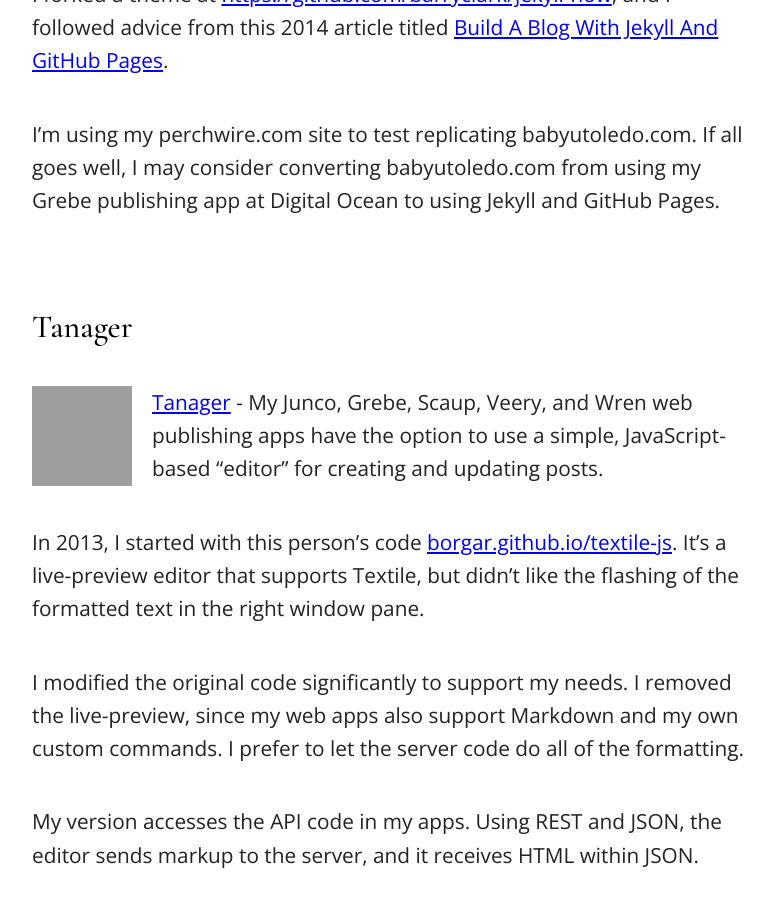
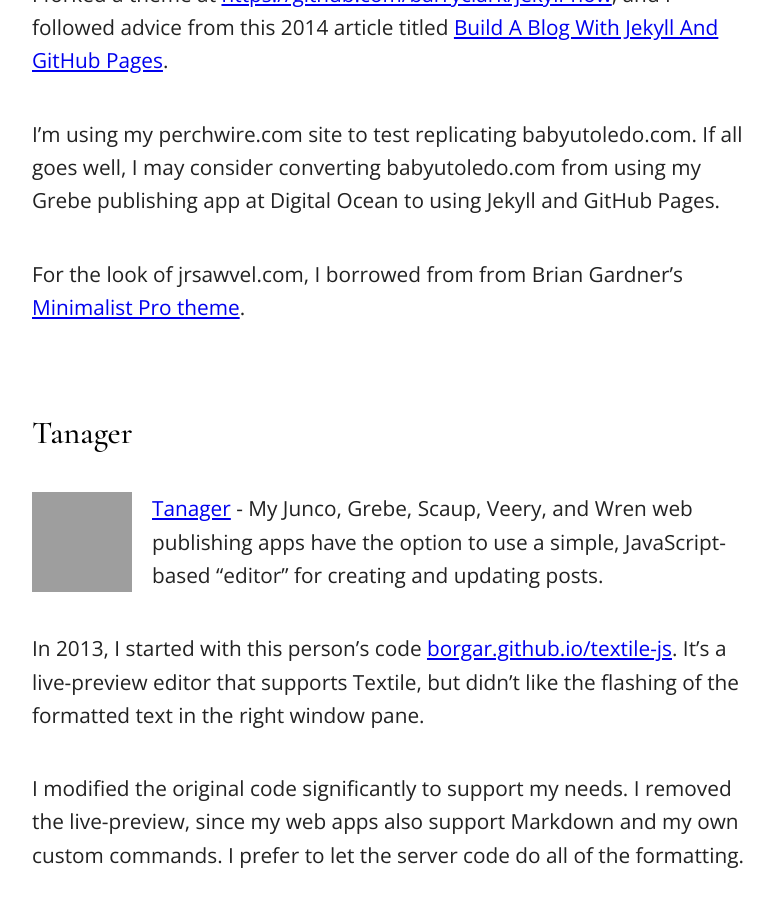
Before and after one commit to jrsawvel/jrsawvel.github.io, a Jekyll site: the page built from _posts/2016-09-20-projects.md, in a window 1280 px wide and 900 px high, scrolled down 9581 px, cut to the strip 0-900 px from the top of the window. Shown: the whole strip, without its empty margins (248-1022 px from the left). Built offline with Jekyll 4.4.1, drawn with Linux system fonts in a browser that asks for light colours; grey boxes are pictures that could not be loaded.

Commit message:
Update 2016-09-20-projects.md

```diff
--- a/_posts/2016-09-20-projects.md
+++ b/_posts/2016-09-20-projects.md
@@ -187,6 +187,7 @@
 
 I'm using my perchwire.com site to test replicating babyutoledo.com. If all goes well, I may consider converting babyutoledo.com from using my Grebe publishing app at Digital Ocean to using Jekyll and GitHub Pages.
 
+For the look of jrsawvel.com, I borrowed from from Brian Gardner's [Minimalist Pro theme](https://briangardner.com/themes/minimalist).
 
 
 
```
